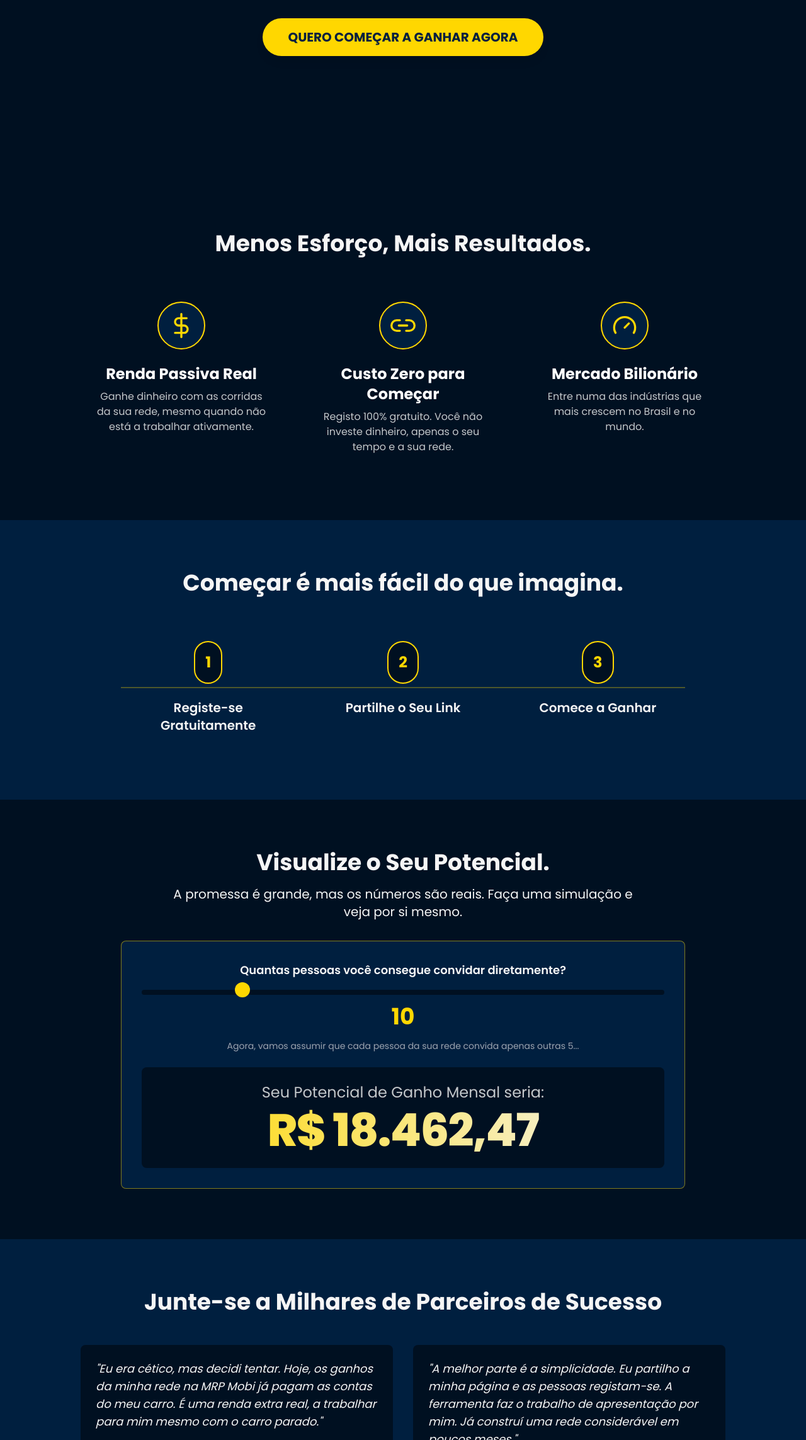
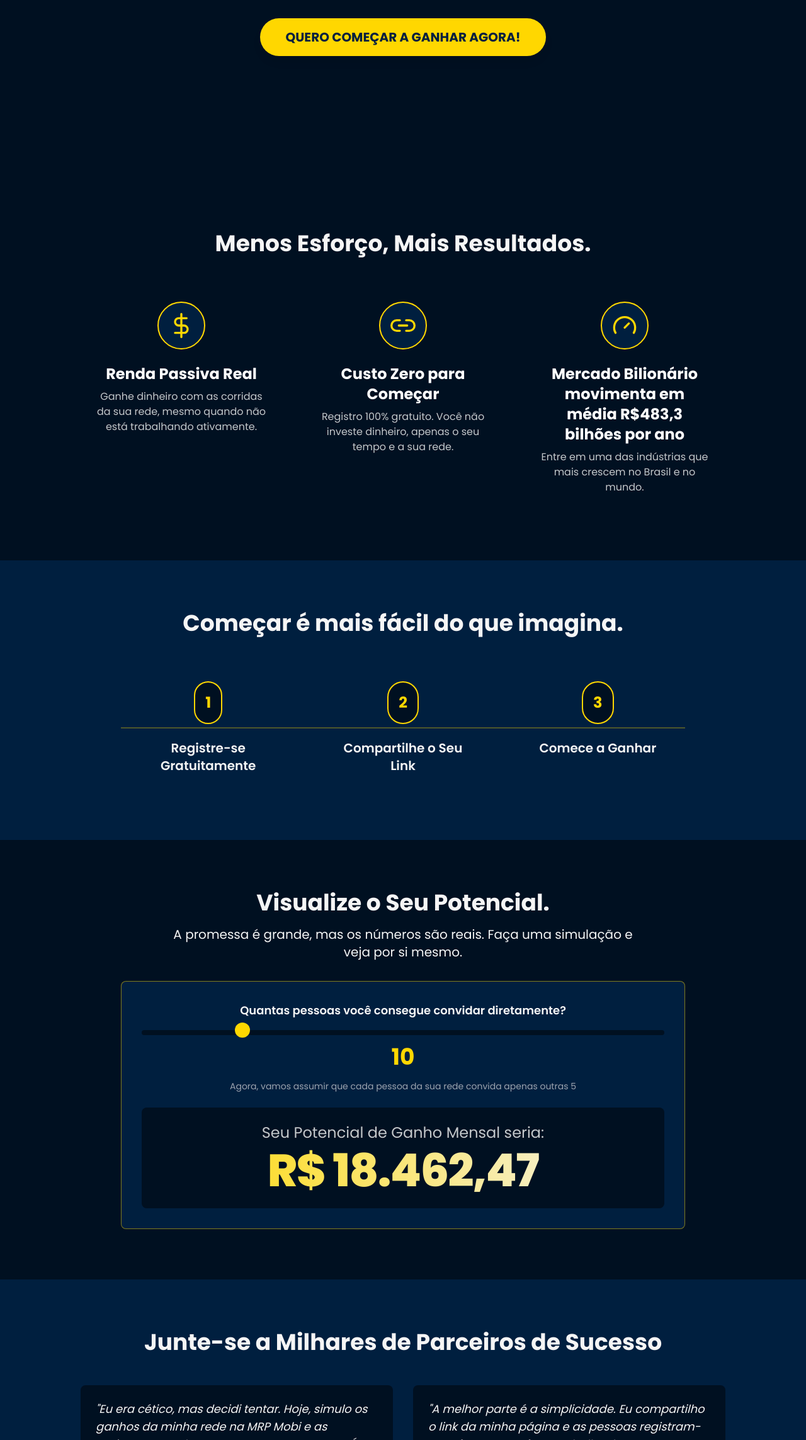
Before and after one commit to gilneyvidal/mrp-mobi-site, a plain HTML site: page wilsonvidal/index.html in a window 1280 px wide. Shown: the part 513-2800 px from the top of the page at 63% size. Drawn offline with nearby package versions, Linux system fonts and the light colour scheme.

Commit message:
Update index.html

```diff
--- a/wilsonvidal/index.html
+++ b/wilsonvidal/index.html
@@ -65,9 +65,9 @@
         <div data-aos="fade-up">
             <img src="/mrp-mobi-site/images/logo-mrp.png" alt="Logo MRP Mobi" class="mx-auto h-20 w-auto mb-6">
             <h1 class="text-4xl md:text-6xl font-black uppercase tracking-wider">Ponha a Sua Renda no Piloto Automático.</h1>
-            <h2 class="text-2xl md:text-3xl font-semibold text-mrp-gold mt-4">Descubra como a MRP Mobi o recompensa por cada corrida na sua rede, 24 horas por dia.</h2>
+            <h2 class="text-2xl md:text-3xl font-semibold text-mrp-gold mt-4">Descubra como a MRP Mobi irá te recompensar por cada corrida na sua rede, 24 horas por dia.</h2>
             <a href="#cta" class="mt-8 bg-mrp-gold text-mrp-blue font-bold text-xl py-4 px-10 rounded-full inline-block hover:bg-yellow-300 transform hover:scale-105 transition duration-300 shadow-lg">
-                QUERO COMEÇAR A GANHAR AGORA
+                QUERO COMEÇAR A GANHAR AGORA!
             </a>
         </div>
     </section>
@@ -80,17 +80,17 @@
                 <div class="p-6 text-center" data-aos="fade-up" data-aos-delay="100">
                     <div class="bg-mrp-blue inline-block p-4 rounded-full mb-4 border-2 border-mrp-gold"><svg xmlns="http://www.w3.org/2000/svg" width="40" height="40" viewBox="0 0 24 24" fill="none" stroke="currentColor" stroke-width="2" stroke-linecap="round" stroke-linejoin="round" class="text-mrp-gold"><line x1="12" y1="1" x2="12" y2="23"/><path d="M17 5H9.5a3.5 3.5 0 0 0 0 7h5a3.5 3.5 0 0 1 0 7H6"/></svg></div>
                     <h3 class="font-bold text-2xl mb-2 text-white">Renda Passiva Real</h3>
-                    <p class="text-mrp-light/80">Ganhe dinheiro com as corridas da sua rede, mesmo quando não está a trabalhar ativamente.</p>
+                    <p class="text-mrp-light/80">Ganhe dinheiro com as corridas da sua rede, mesmo quando não está trabalhando ativamente.</p>
                 </div>
                 <div class="p-6 text-center" data-aos="fade-up" data-aos-delay="200">
                     <div class="bg-mrp-blue inline-block p-4 rounded-full mb-4 border-2 border-mrp-gold"><svg xmlns="http://www.w3.org/2000/svg" width="40" height="40" viewBox="0 0 24 24" fill="none" stroke="currentColor" stroke-width="2" stroke-linecap="round" stroke-linejoin="round" class="text-mrp-gold"><path d="M15 7h3a5 5 0 0 1 5 5 5 5 0 0 1-5 5h-3m-6 0H6a5 5 0 0 1-5-5 5 5 0 0 1 5-5h3"/><line x1="8" y1="12" x2="16" y2="12"/></svg></div>
                     <h3 class="font-bold text-2xl mb-2 text-white">Custo Zero para Começar</h3>
-                    <p class="text-mrp-light/80">Registo 100% gratuito. Você não investe dinheiro, apenas o seu tempo e a sua rede.</p>
+                    <p class="text-mrp-light/80">Registro 100% gratuito. Você não investe dinheiro, apenas o seu tempo e a sua rede.</p>
                 </div>
                 <div class="p-6 text-center" data-aos="fade-up" data-aos-delay="300">
                     <div class="bg-mrp-blue inline-block p-4 rounded-full mb-4 border-2 border-mrp-gold"><svg xmlns="http://www.w3.org/2000/svg" width="40" height="40" viewBox="0 0 24 24" fill="none" stroke="currentColor" stroke-width="2" stroke-linecap="round" stroke-linejoin="round" class="text-mrp-gold"><path d="m12 14 4-4"/><path d="M3.34 19a10 10 0 1 1 17.32 0"/></svg></div>
-                    <h3 class="font-bold text-2xl mb-2 text-white">Mercado Bilionário</h3>
-                    <p class="text-mrp-light/80">Entre numa das indústrias que mais crescem no Brasil e no mundo.</p>
+                    <h3 class="font-bold text-2xl mb-2 text-white">Mercado Bilionário movimenta em média R$483,3 bilhões por ano</h3>
+                    <p class="text-mrp-light/80">Entre em uma das indústrias que mais crescem no Brasil e no mundo.</p>
                 </div>
             </div>
         </div>
@@ -105,11 +105,11 @@
 
                 <div class="relative p-6 text-center" data-aos="fade-up" data-aos-delay="100">
                     <div class="bg-mrp-dark-bg inline-block p-4 rounded-full mb-4 border-2 border-mrp-gold text-mrp-gold font-bold text-2xl">1</div>
-                    <h3 class="font-semibold text-xl mt-2">Registe-se Gratuitamente</h3>
+                    <h3 class="font-semibold text-xl mt-2">Registre-se Gratuitamente</h3>
                 </div>
                 <div class="relative p-6 text-center" data-aos="fade-up" data-aos-delay="200">
                     <div class="bg-mrp-dark-bg inline-block p-4 rounded-full mb-4 border-2 border-mrp-gold text-mrp-gold font-bold text-2xl">2</div>
-                    <h3 class="font-semibold text-xl mt-2">Partilhe o Seu Link</h3>
+                    <h3 class="font-semibold text-xl mt-2">Compartilhe o Seu Link</h3>
                 </div>
                 <div class="relative p-6 text-center" data-aos="fade-up" data-aos-delay="300">
                     <div class="bg-mrp-dark-bg inline-block p-4 rounded-full mb-4 border-2 border-mrp-gold text-mrp-gold font-bold text-2xl">3</div>
@@ -129,8 +129,8 @@
                 <div class="mb-6">
                     <label for="directInvites" class="block text-lg font-semibold mb-2">Quantas pessoas você consegue convidar diretamente?</label>
                     <input type="range" id="directInvites" min="1" max="50" value="10" class="w-full h-2 bg-mrp-dark-bg rounded-lg appearance-none cursor-pointer">
-                    <div id="directInvitesValue" class="text-mrp-gold text-4xl font-bold mt-2">10</div>
-                    <p class="text-sm text-gray-400 mt-4">Agora, vamos assumir que cada pessoa da sua rede convida apenas outras 5...</p>
+                    <div id="directInvitesValue" class="text-mrp-gold text-4xl font-bold mt-2">5</div>
+                    <p class="text-sm text-gray-400 mt-4">Agora, vamos assumir que cada pessoa da sua rede convida apenas outras 5</p>
                 </div>
 
                 <div class="bg-mrp-dark-bg p-6 rounded-lg">
@@ -149,11 +149,11 @@
             <h2 class="text-4xl font-bold mb-12">Junte-se a Milhares de Parceiros de Sucesso</h2>
             <div class="grid md:grid-cols-2 gap-8 text-left">
                 <div class="bg-mrp-dark-bg p-6 rounded-lg" data-aos="fade-right">
-                    <p class="text-lg italic">"Eu era cético, mas decidi tentar. Hoje, os ganhos da minha rede na MRP Mobi já pagam as contas do meu carro. É uma renda extra real, a trabalhar para mim mesmo com o carro parado."</p>
+                    <p class="text-lg italic">"Eu era cético, mas decidi tentar. Hoje, simulo os ganhos da minha rede na MRP Mobi e as projeções são de sucesso em pouco tempo. É uma renda extra real, vai proporcionar ganhos no automatico"</p>
                     <p class="text-mrp-gold font-bold mt-4">- Carlos F., Motorista Parceiro</p>
                 </div>
                 <div class="bg-mrp-dark-bg p-6 rounded-lg" data-aos="fade-left">
-                    <p class="text-lg italic">"A melhor parte é a simplicidade. Eu partilho a minha página e as pessoas registam-se. A ferramenta faz o trabalho de apresentação por mim. Já construí uma rede considerável em poucos meses."</p>
+                    <p class="text-lg italic">"A melhor parte é a simplicidade. Eu compartilho o link da minha página e as pessoas registram-se. A ferramenta faz o trabalho de apresentação por mim. Já construí uma rede considerável em poucos dias."</p>
                     <p class="text-mrp-gold font-bold mt-4">- Sandra P., Divulgadora</p>
                 </div>
             </div>
@@ -165,25 +165,25 @@
         <div class="container mx-auto max-w-4xl flex flex-col md:flex-row items-center gap-10" data-aos="fade-up">
             <div class="text-center md:text-left flex-1">
                 <img src="/mrp-mobi-site/images/logo-mrp.png" alt="Logo MRP Mobi" class="mx-auto md:mx-0 mb-6 h-16 w-auto">
-                <h2 class="text-4xl md:text-5xl font-bold uppercase mb-2">A Sua Oportunidade Começa Agora.</h2>
+                <h2 class="text-4xl md:text-5xl font-bold uppercase mb-2">Sua Oportunidade Começa Agora.</h2>
                 <p class="text-xl text-mrp-gold mb-6">Não espere mais para construir o seu futuro.</p>
-                <p class="text-lg mb-8">O seu registo é gratuito e imediato. Não perca tempo, comece a construir a sua rede hoje e saia na frente!</p>
+                <p class="text-lg mb-8">O seu registro é gratuito e imediato. Não perca tempo, comece a construir a sua rede hoje e saia na frente!</p>
 
                 <a id="cta-button" href="#"
                    class="bg-mrp-gold text-mrp-blue font-bold text-xl py-4 px-10 rounded-full inline-block hover:bg-yellow-300 transform hover:scale-105 transition duration-300 shadow-lg">
-                    QUERO COMEÇAR A GANHAR AGORA (GRÁTIS)
+                    CLIQUE E REGISTRE-SE GRATUITAMENTE!
                 </a>
             </div>
             <div class="flex-shrink-0" data-aos="zoom-in" data-aos-delay="200">
                 <img id="qr-code" src="" alt="QR Code para registo" class="rounded-lg border-4 border-mrp-gold">
-                <p class="text-center mt-2 text-mrp-gold">Aponte a câmera e registe-se!</p>
+                <p class="text-center mt-2 text-mrp-gold">Aponte a câmera e registre-se!</p>
             </div>
         </div>
     </section>
 
     <!-- =========== RODAPÉ =========== -->
     <footer class="bg-mrp-dark-bg text-center p-4 border-t border-mrp-blue/50">
-        <p class="text-sm text-gray-500">&copy; 2025 MRP Mobi - Todos os direitos reservados.</p>
+        <p class="text-sm text-gray-500">&copy; 2025 MRP Mobi - VIDAL DESIGN SOLUTIONS - Todos os direitos reservados.</p>
     </footer>
 
     <!-- Script da Biblioteca de Animação (AOS) -->
```
